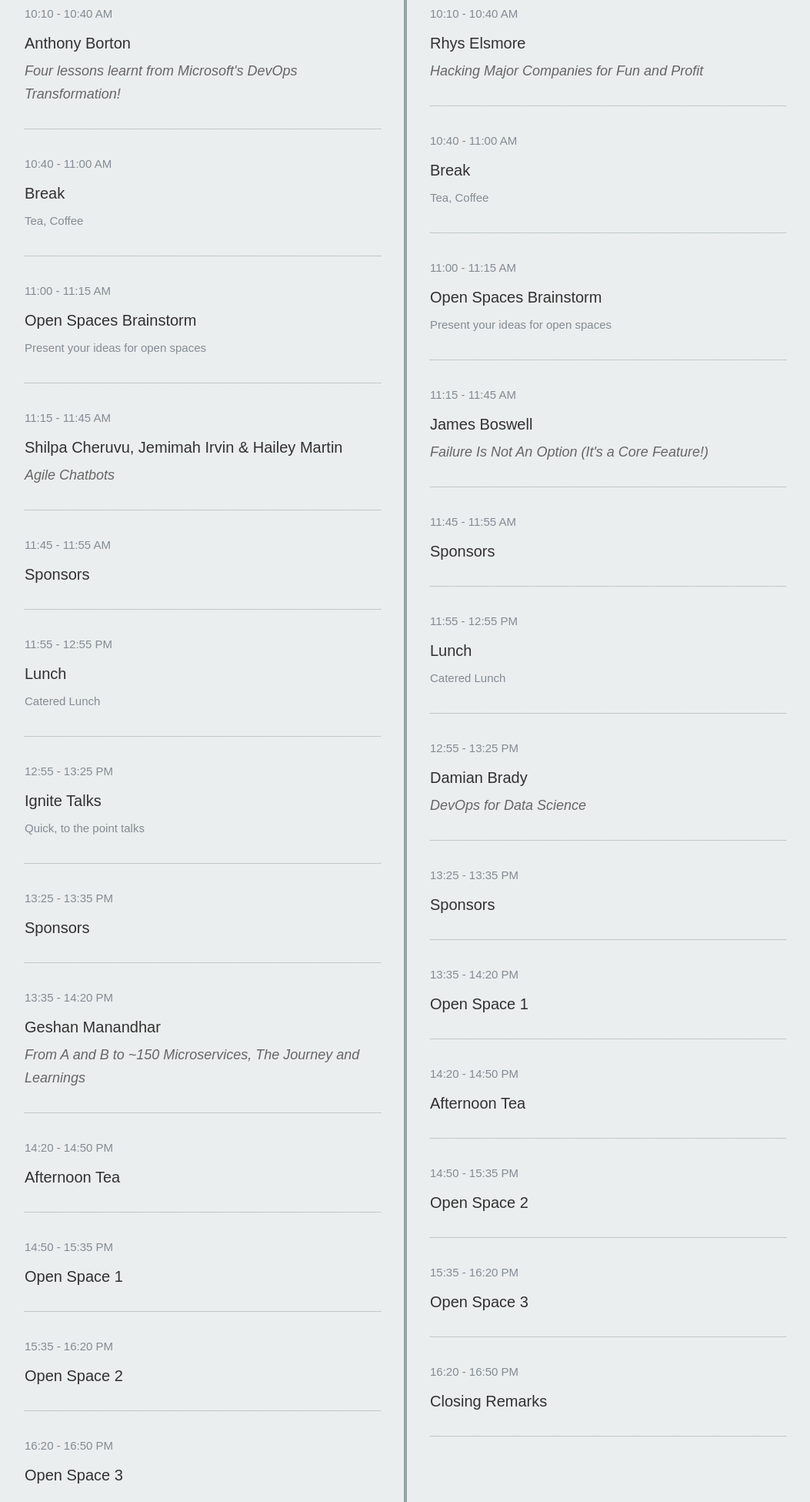
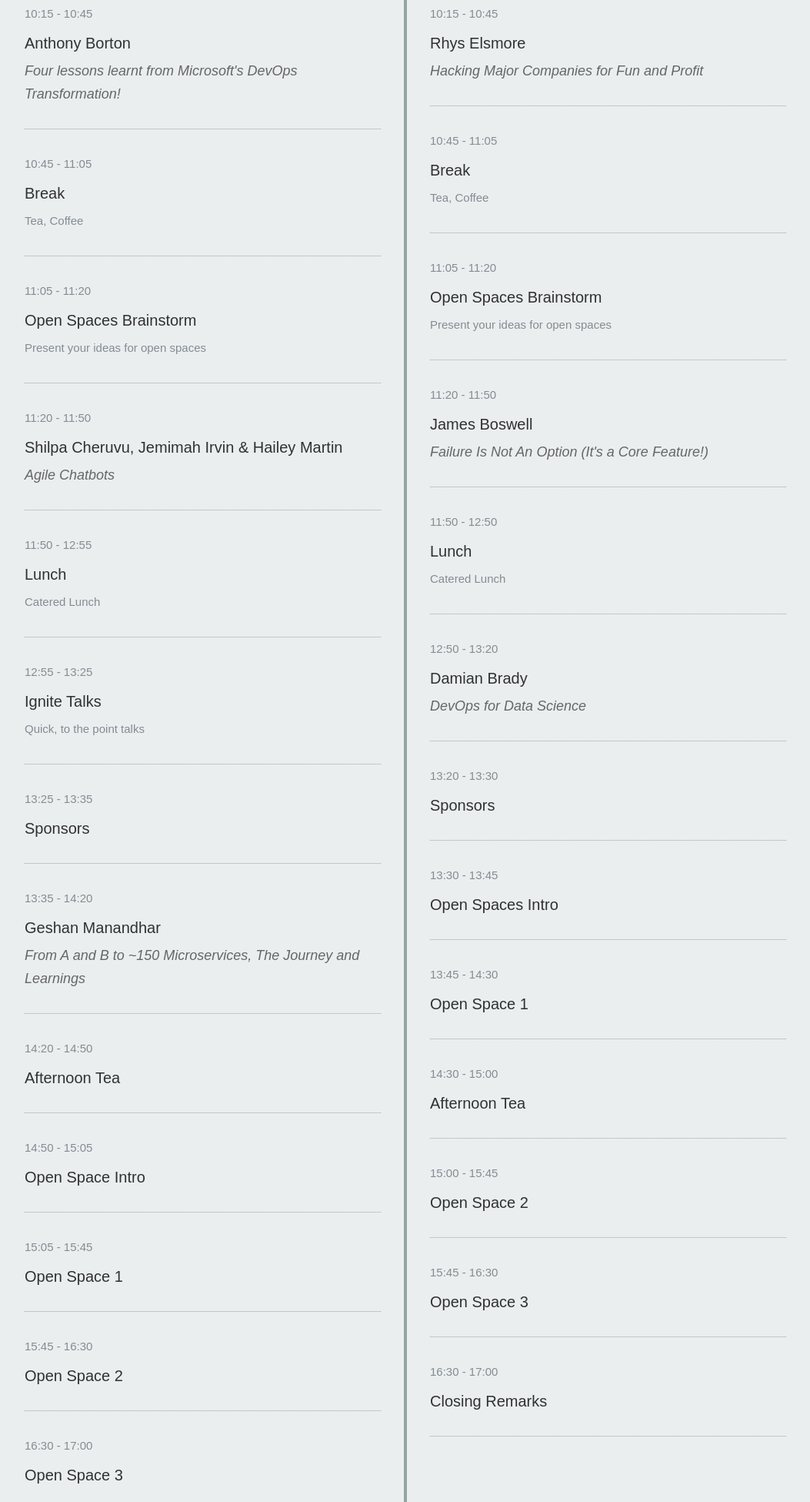
Before and after one commit to mrschofield/newcastle-devopsdays, a Gatsby site: page / in a window 1280 px wide. Shown: the part 4774-6725 px from the top of the page at 77% size, without its empty margins (98-1151 px from the left). Built offline with nearby package versions, Linux system fonts and the light colour scheme; Gatsby itself is replaced by a stand-in of ours; a web font is replaced by a local one.

Commit message:
:arrow_forward: Adjust Agenda

```diff
--- a/src/components/Agenda.js
+++ b/src/components/Agenda.js
@@ -16,103 +16,103 @@ const Agenda = () => (
             <TimelineHeader name="Day 1" />
             <TimelineSection
               name="Registration"
-              time="8:00 - 9:00 AM"
+              time="8:00 - 9:00"
             />
             <TimelineSection
               name="Welcome"
-              time="9:00 - 9:15 AM"
+              time="9:00 - 9:20"
             />
 
             <TimelineSection
               name="Keynote"
               speakers="David McRaney"
               speakerId="david-mcraney"
-              time="9:15 - 10:00 AM"
+              time="9:20 - 10:05"
             />
 
             <TimelineSection
               name="Sponsors"
-              time="10:00 - 10:10 AM"
+              time="10:05 - 10:15"
               body=""
             />
             <TimelineSection
               name="Four lessons learnt from Microsoft's DevOps Transformation!"
               speakers="Anthony Borton"
               speakerId="anthony-borton"
-              time="10:10 - 10:40 AM"
+              time="10:15 - 10:45"
               body=""
             />
             <TimelineSection
               name="Break"
-              time="10:40 - 11:00 AM"
+              time="10:45 - 11:05"
               body="Tea, Coffee"
             />
             <TimelineSection
               name="Open Spaces Brainstorm"
-              time="11:00 - 11:15 AM"
+              time="11:05 - 11:20"
               body="Present your ideas for open spaces"
             />
             <TimelineSection
               name="Agile Chatbots"
               speakers="Shilpa Cheruvu, Jemimah Irvin & Hailey Martin"
               speakerId="shilpa-cheruvu-jemimah-irvin-hailey-martin"
-              time="11:15 - 11:45 AM"
-            />
-            <TimelineSection
-              name="Sponsors"
-              time="11:45 - 11:55 AM"
-              body=""
+              time="11:20 - 11:50"
             />
             <TimelineSection
               name="Lunch"
-              time="11:55 - 12:55 PM"
+              time="11:50 - 12:55"
               body="Catered Lunch"
             />
             <TimelineSection
               name="Ignite Talks"
-              time="12:55 - 13:25 PM"
+              time="12:55 - 13:25"
               body="Quick, to the point talks"
             />
             <TimelineSection
               name="Sponsors"
-              time="13:25 - 13:35 PM"
+              time="13:25 - 13:35"
               body=""
             />
             <TimelineSection
               name="From A and B to ~150 Microservices, The Journey and Learnings"
               speakers="Geshan Manandhar"
               speakerId="geshan-manandhar"
-              time="13:35 - 14:20 PM"
+              time="13:35 - 14:20"
               body=""
             />
             <TimelineSection
               name="Afternoon Tea"
-              time="14:20 - 14:50 PM"
+              time="14:20 - 14:50"
+              body=""
+            />
+            <TimelineSection
+              name="Open Space Intro"
+              time="14:50 - 15:05"
               body=""
             />
             <TimelineSection
               name="Open Space 1"
-              time="14:50 - 15:35 PM"
+              time="15:05 - 15:45"
               body=""
             />
             <TimelineSection
               name="Open Space 2"
-              time="15:35 - 16:20 PM"
+              time="15:45 - 16:30"
               body=""
             />
             <TimelineSection
               name = "Open Space 3"
-              time="16:20 - 16:50 PM"
+              time="16:30 - 17:00"
               body=""
             />
             <TimelineSection
               name="Closing Remarks"
-              time="16:50 - 17:00 PM"
+              time="17:00 - 17:10"
               body=""
             />
             <TimelineSection
               name="Evening Social Event"
-              time="19:00 PM"
+              time="19:00"
               body="Fun & Games at NEX"
             />
 
@@ -121,94 +121,94 @@ const Agenda = () => (
             <TimelineHeader name="Day 2" />
             <TimelineSection
               name="Registration"
-              time="8:00 - 9:00 AM"
+              time="8:00 - 9:00"
             />
             <TimelineSection
               name="Welcome"
-              time="9:00 - 9:15 AM"
+              time="9:00 - 9:20"
               body=""
             />
             <TimelineSection
               name="Keynote"
               speakers="Aurynn Shaw"
               speakerId="aurynn-shaw"
-              time="9:15 - 10:00 AM"
+              time="9:20 - 10:05"
               body=""
             />
             <TimelineSection
               name="Sponsors"
-              time="10:00 - 10:10 AM"
+              time="10:05 - 10:15"
               body=""
             />
             <TimelineSection
               name="Hacking Major Companies for Fun and Profit"
               speakers="Rhys Elsmore"
               speakerId="rhys-elsmore"
-              time="10:10 - 10:40 AM"
+              time="10:15 - 10:45"
               body=""
             />
             <TimelineSection
               name="Break"
-              time="10:40 - 11:00 AM"
+              time="10:45 - 11:05"
               body="Tea, Coffee"
             />
             <TimelineSection
               name="Open Spaces Brainstorm"
-              time="11:00 - 11:15 AM"
+              time="11:05 - 11:20"
               body="Present your ideas for open spaces"
             />
             <TimelineSection
               name="Failure Is Not An Option (It's a Core Feature!)"
               speakers="James Boswell"
               speakerId="james-boswell"
-              time="11:15 - 11:45 AM"
-              body=""
-            />
-            <TimelineSection
-              name="Sponsors"
-              time="11:45 - 11:55 AM"
+              time="11:20 - 11:50"
               body=""
             />
             <TimelineSection
               name="Lunch"
-              time="11:55 - 12:55 PM"
+              time="11:50 - 12:50"
               body="Catered Lunch"
             />
             <TimelineSection
               name="DevOps for Data Science"
               speakers="Damian Brady"
               speakerId="damian-brady"
-              time="12:55 - 13:25 PM"
+              time="12:50 - 13:20"
               body=""
             />
             <TimelineSection
               name="Sponsors"
-              time="13:25 - 13:35 PM"
+              time="13:20 - 13:30"
+              body=""
+            />
+            <TimelineSection
+              name="Open Spaces Intro"
+              time="13:30 - 13:45"
               body=""
             />
             <TimelineSection
               name="Open Space 1"
-              time="13:35 - 14:20 PM"
+              time="13:45 - 14:30"
               body=""
             />
             <TimelineSection
               name="Afternoon Tea"
-              time="14:20 - 14:50 PM"
+              time="14:30 - 15:00"
               body=""
             />
             <TimelineSection
               name="Open Space 2"
-              time="14:50 - 15:35 PM"
+              time="15:00 - 15:45"
               body=""
             />
             <TimelineSection
               name="Open Space 3"
-              time="15:35 - 16:20 PM"
+              time="15:45 - 16:30"
               body=""
             />
             <TimelineSection
               name="Closing Remarks"
-              time="16:20 - 16:50 PM"
+              time="16:30 - 17:00"
               body=""
             />
           </div>
@@ -220,7 +220,7 @@ const Agenda = () => (
         <em>Ignite Talks:</em> These are 5 minute-long lightning talks where the slides will automatically change every 15 seconds.
       </p>
       <p id="open-spaces">
-        <em>Open Spaces:</em> Breakout sessions focused on topics suggested on the day by attendees. These topics may be sparked by the talks had earlier in the conference, or may simply reflect an issue you are facing in your workplace.
+        <em>Open Spaces:</em> Breakout sessions focused on topics suggested on the day by attendees. These topics may be sparked by the talks had earlier in the conference, or may simply reflect an issue you are facing in your workplace. Read more <a href='https://www.devopsdays.org/open-space-format/'>here.</a>
       </p>
     </div>
   </section>
```
